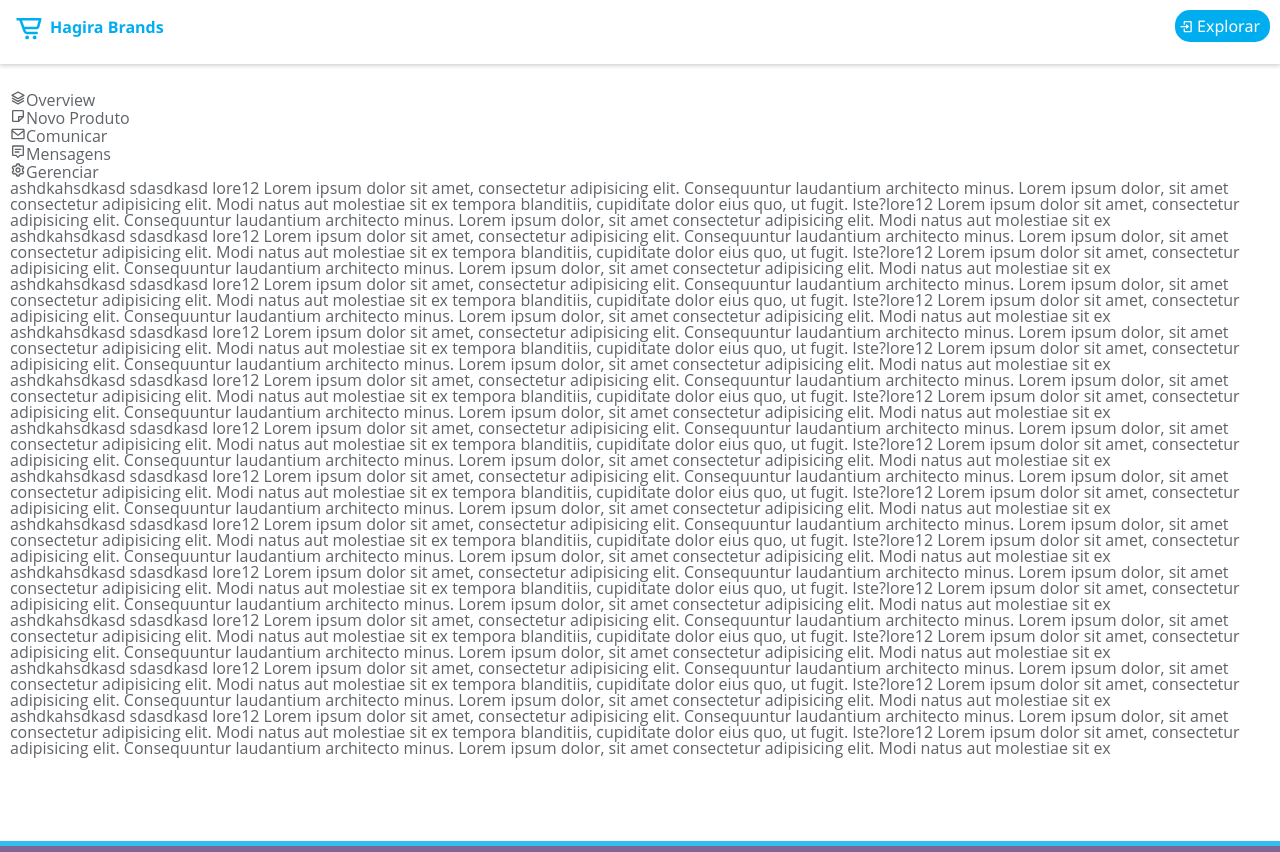
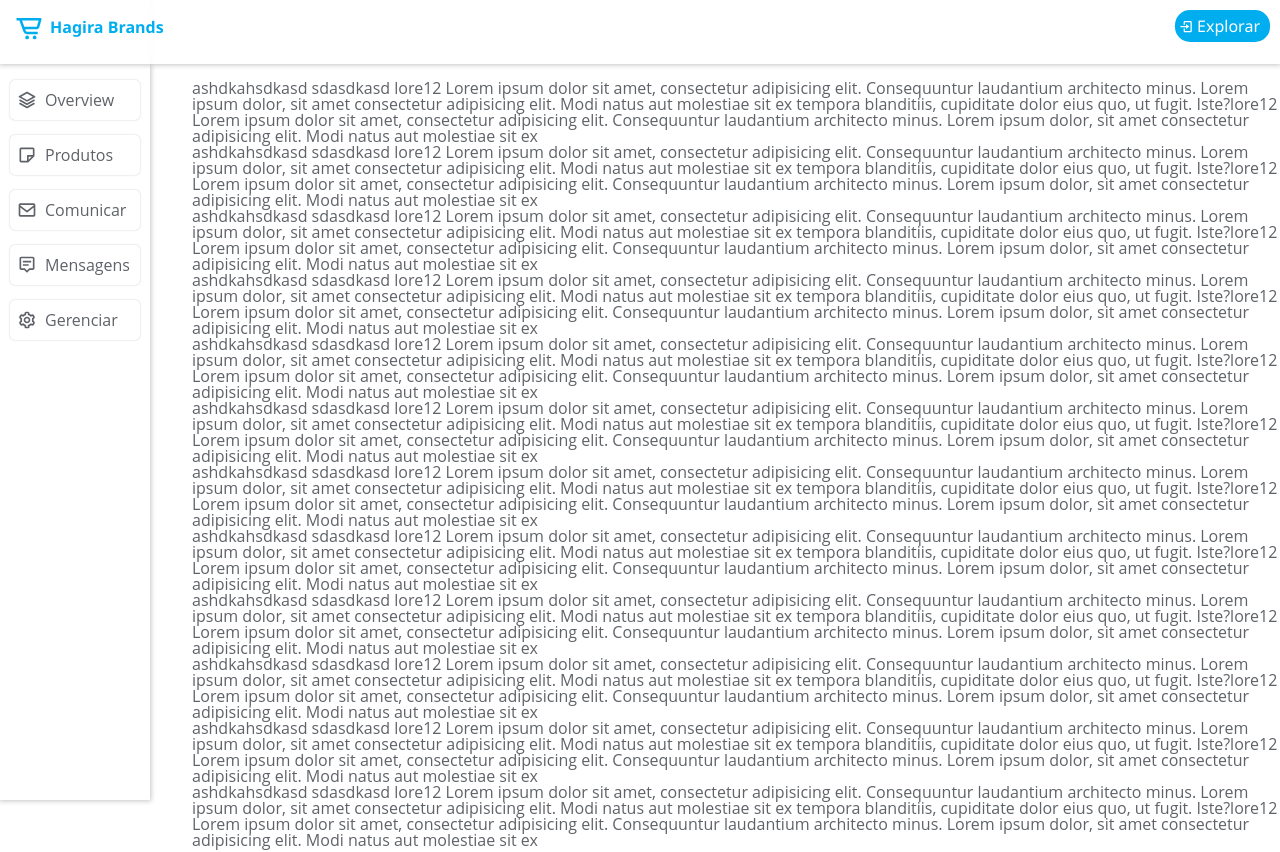
Before and after one commit to KainNhantumbo/Hagira-Brands-Store, a React (Create React App) app: page /admin in a window 1280 px wide. Shown: the top 852 px of the page. Built offline with nearby package versions, Linux system fonts and the light colour scheme.

Commit message:
feat: added aside component for admin

```diff
--- a/src/pages/admin/Admin.jsx
+++ b/src/pages/admin/Admin.jsx
@@ -27,7 +27,7 @@ const Admin = ({ user }) => {
 				</div>
 				<div onClick={() => setPanel(() => <NewProduct />)}>
 					<BiNote />
-					<span>Novo Produto</span>
+					<span>Produtos</span>
 				</div>
 				<div>
 					<BiEnvelope />
--- a/src/styles/admin.js
+++ b/src/styles/admin.js
@@ -1,7 +1,70 @@
-import styled from "styled-components";
+import styled from 'styled-components';
 
-export const AdminContainer = styled.main `
-min-width: 100%;
-min-height: 70vh;
-padding: 90px 10px;
-`
+export const AdminContainer = styled.main`
+	width: 100vw;
+	min-height: 70vh;
+	padding: 80px 0;
+	position: relative;
+
+	article {
+    margin-left: 15vw;
+	}
+
+	aside {
+		width: fit-content;
+		position: fixed;
+		left: 0;
+		top: 0;
+		height: 100vh;
+		padding: 80px 0;
+		box-shadow: 0 0 5px 1px rgb(${({ theme }) => theme.shadows});
+		background-color: rgba(${({ theme }) => theme.background}, 0.8);
+		backdrop-filter: blur(10px);
+		display: flex;
+		justify-content: flex-start;
+		flex-direction: column;
+		gap: 15px;
+
+		div {
+			height: 40px;
+			padding: 10px;
+			box-shadow: 0 0 2px rgb(${({ theme }) => theme.shadows});
+			margin: 0 10px;
+			border-radius: 5px;
+			display: flex;
+			justify-content: flex-start;
+			align-items: center;
+			position: relative;
+
+			@media screen and (max-width: 920px) {
+				width: 34px;
+			}
+
+			:hover {
+				color: rgb(${({ theme }) => theme.primary});
+			}
+
+			svg {
+				position: absolute;
+				left: 7px;
+				top: 10px;
+				width: 20px;
+				height: 20px;
+			}
+
+			:hover {
+				box-shadow: 0 0 5px rgb(${({ theme }) => theme.shadows});
+				transition: all 200ms ease-out;
+			}
+
+			span {
+				padding-left: 25px;
+				font-weight: 500;
+
+				@media screen and (max-width: 920px) {
+					display: none;
+				}
+			}
+		}
+	}
+`;
```
